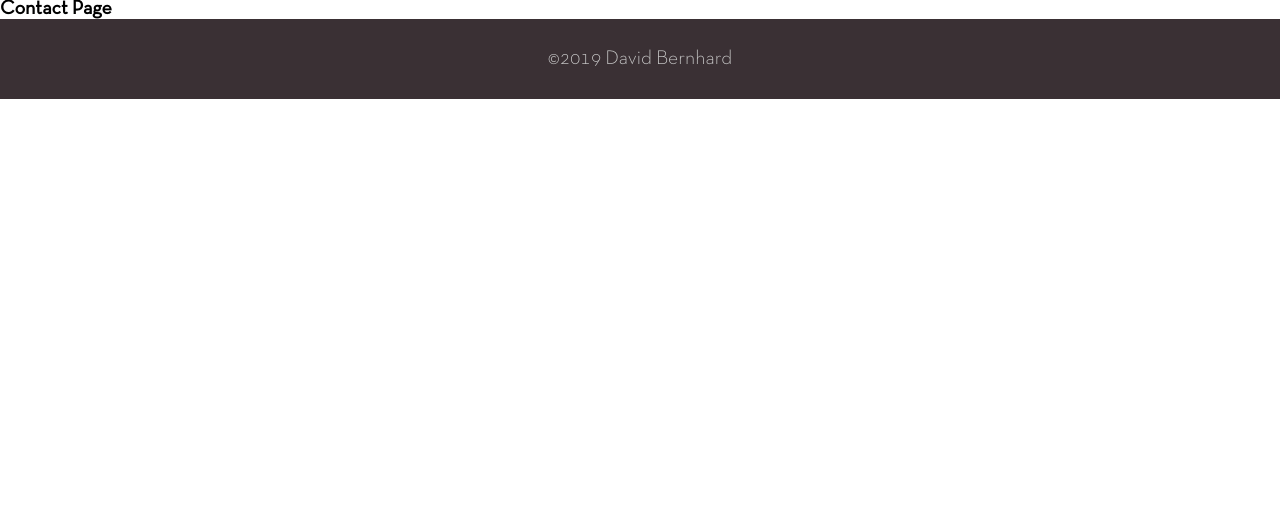
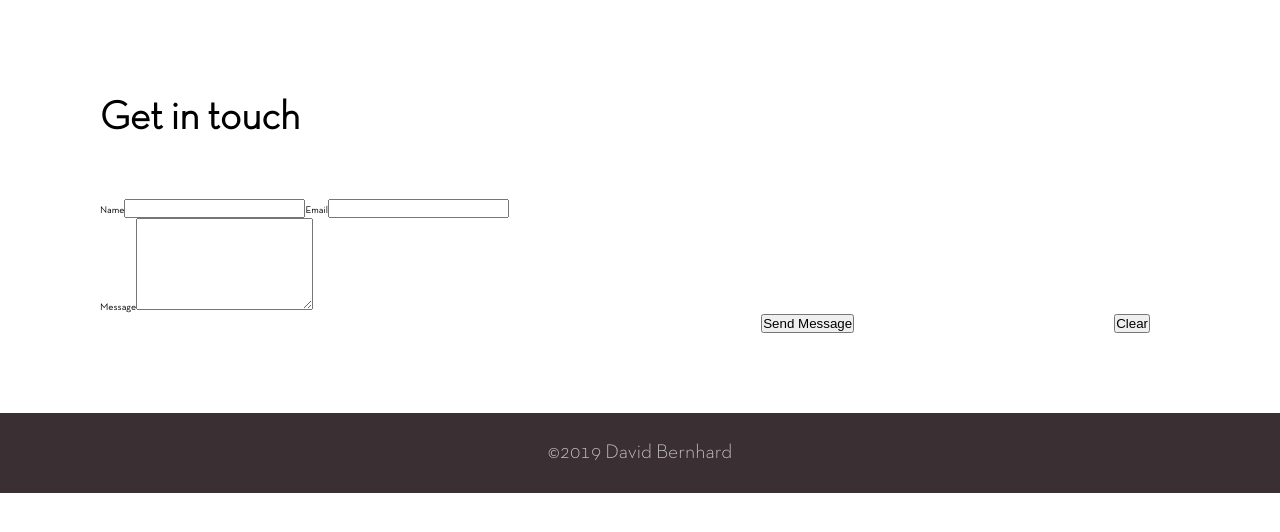
Before and after one commit to DaveCoded/portfolio, a Gatsby site: page /contact in a window 1280 px wide. Built offline with nearby package versions, Linux system fonts and the light colour scheme; Gatsby itself is replaced by a stand-in of ours; a web font is replaced by a local one.

Commit message:
contact form JSX

```diff
--- /dev/null
+++ b/src/components/ContactForm/ContactForm.js
@@ -0,0 +1,31 @@
+import React from "react"
+import styles from "./ContactForm.module.scss"
+
+const ContactForm = () => (
+  <section className={styles.formWrapper}>
+    <form method="post" action="#">
+      <div className={styles.formInput}>
+        <label htmlFor="name">Name</label>
+        <input type="text" name="name" id="name" />
+      </div>
+      <div className={styles.formInput}>
+        <label htmlFor="email">Email</label>
+        <input type="text" name="email" id="email" />
+      </div>
+      <div>
+        <label htmlFor="message">Message</label>
+        <textarea name="message" id="message" rows="6" />
+      </div>
+      <ul>
+        <li>
+          <input type="submit" value="Send Message" />
+        </li>
+        <li>
+          <input type="reset" value="Clear" />
+        </li>
+      </ul>
+    </form>
+  </section>
+)
+
+export default ContactForm
--- /dev/null
+++ b/src/components/ContactForm/ContactForm.module.scss
@@ -0,0 +1,7 @@
+.formWrapper {
+  width: 100%;
+}
+
+.formInput {
+  display: inline-block;
+}
--- a/src/pages/contact.js
+++ b/src/pages/contact.js
@@ -1,10 +1,20 @@
 import React from "react"
 import Layout from "../components/layout"
+import ContactForm from "../components/ContactForm/ContactForm"
 
 const Contact = () => (
   <Layout>
-    <div>
-      <h1>Contact Page</h1>
+    <div style={{ margin: "10rem" }}>
+      <h1
+        style={{
+          marginBottom: "6rem",
+          fontSize: "4rem",
+          fontFamily: `"Pompiere", "Neutra Text Light", sansSerif`,
+        }}
+      >
+        Get in touch
+      </h1>
+      <ContactForm />
     </div>
   </Layout>
 )
```
